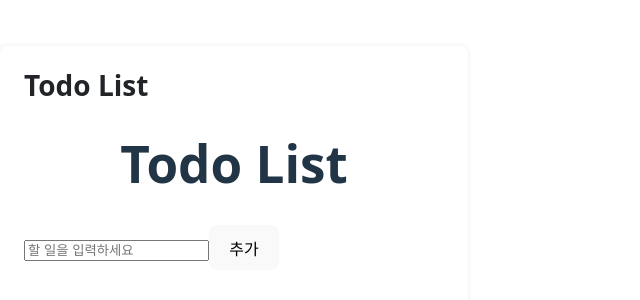
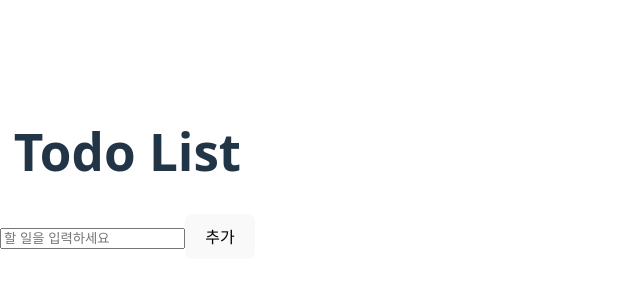
Before and after one commit to namseoyun231/React-TodoList, a React (Vite) app: page / in a window 1280 px wide. Shown: the part 216-516 px from the top of the page, without its empty margins (0-640 px from the left). Built offline with nearby package versions, Linux system fonts and the light colour scheme.

Commit message:
TodoTemplate수정

```diff
--- a/src/components/TodoTemplate.tsx
+++ b/src/components/TodoTemplate.tsx
@@ -1,43 +1,10 @@
 import React from "react";
 
 export default function TodoTemplate({
-                                         children,
-                                     }: {
-    children: React.ReactNode;
-}) {
-    return (
-        <div
-            style={{
-                display: "flex",
-                justifyContent: "center",
-                alignItems: "center",
-                minHeight: "100vh",
-                backgroundColor: "#ffffff"
-            }}
-        >
-            <div
-                style={{
-                    width: "420px",
-                    background: "#fff",
-                    borderRadius: "8px",
-                    padding: "24px 24px 32px 24px",
-                    boxShadow: "0 0 6px rgba(0, 0, 0, 0.08)",
-                }}
-            >
-                {/* 제목 영역 */}
-                <h1
-                    style={{
-                        fontSize: "28px",
-                        fontWeight: "700",
-                        margin: "0 0 20px 0",
-                        color: "#212529",
-                        textAlign: "left",
-                    }}
-                >
-                    Todo List
-                </h1>
-                {children}
-            </div>
-        </div>
-    );
+                                         children,}:
+                                     {
+                                         children: React.ReactNode;
+                                     }){
+// 스타일은 최소화: 기본 레이아웃만 div로 감쌈
+    return <div>{children}</div>;
 }
```
